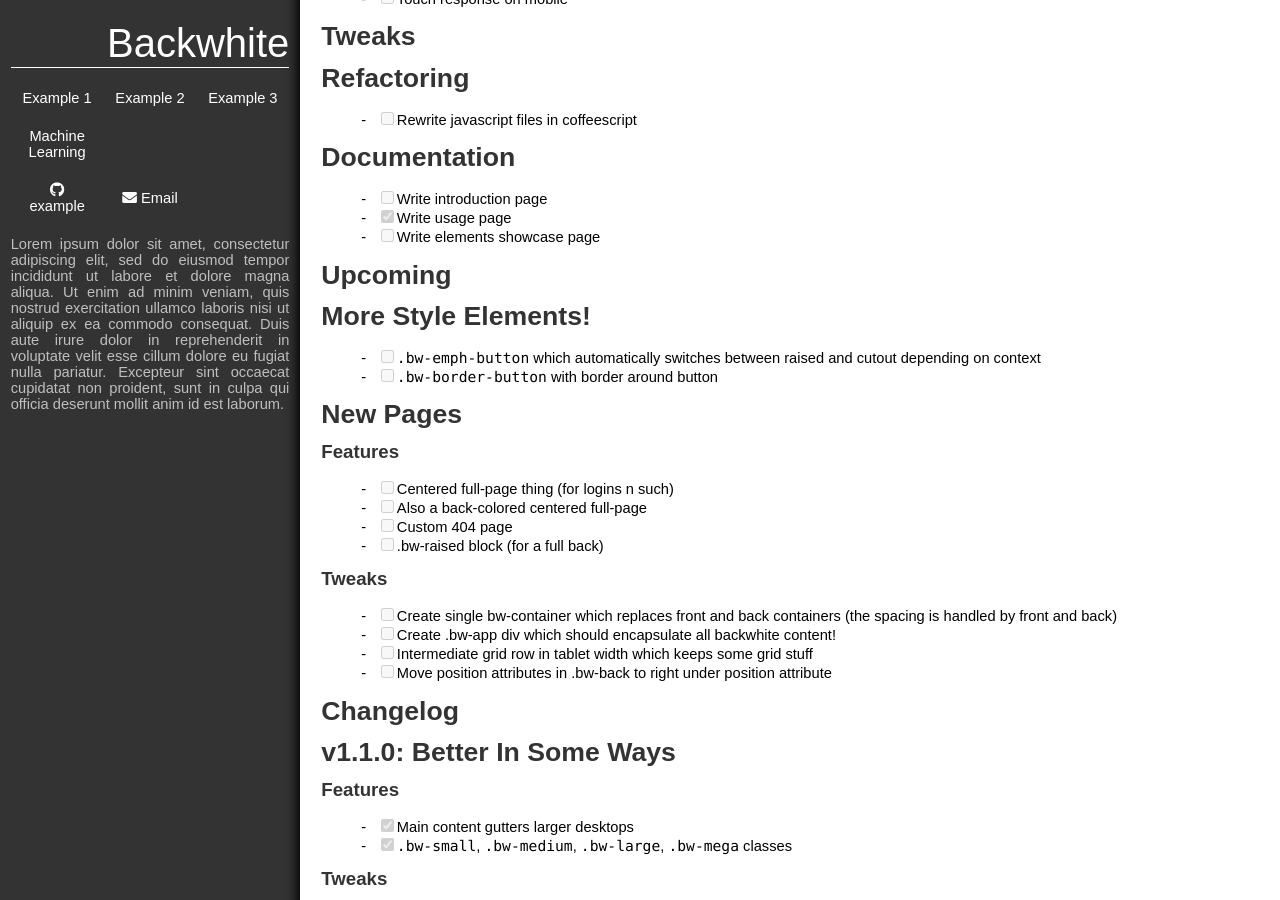
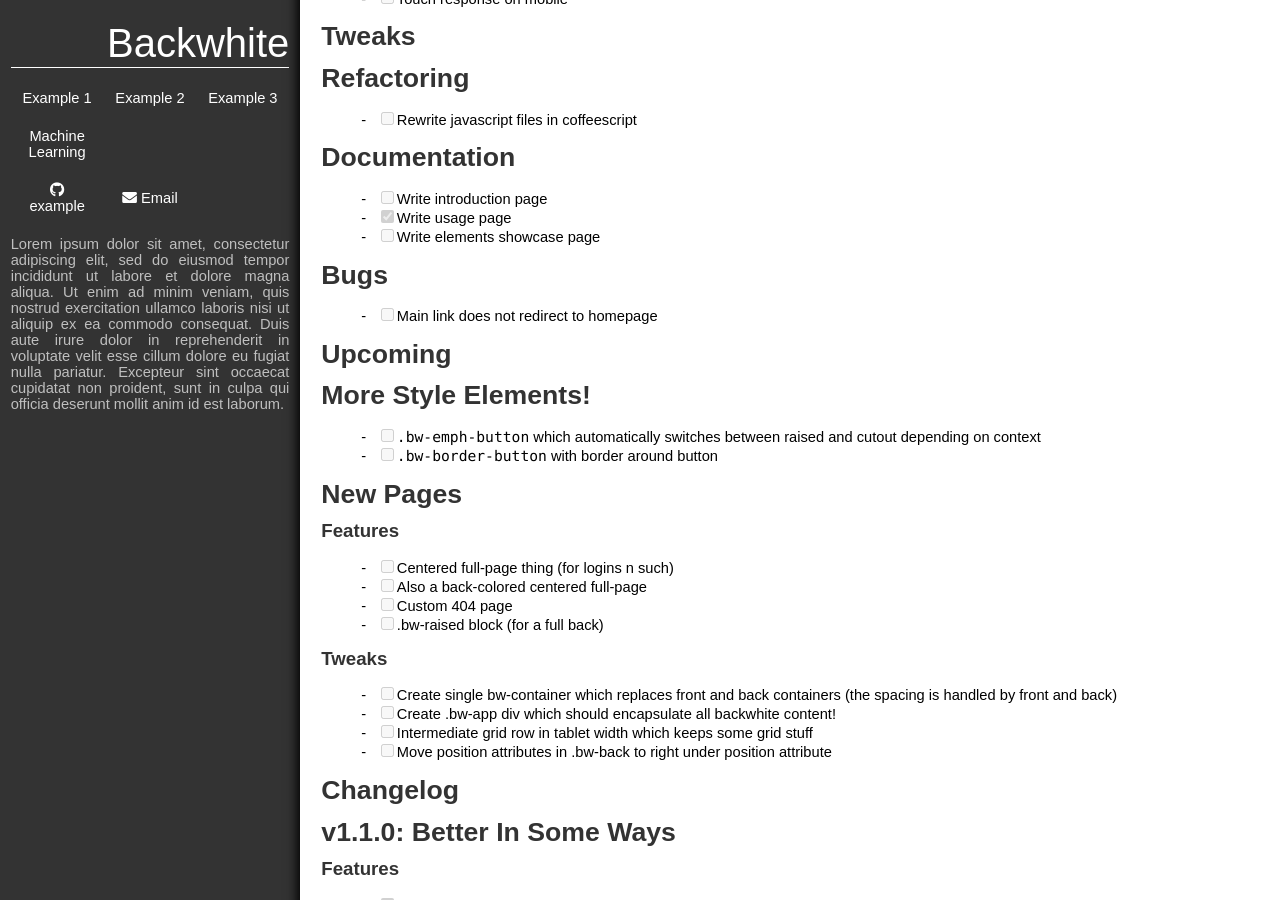
Before and after one commit to andydevs/jekyll-theme-backwhite, a Jekyll site: the page built from TODO.md, in a window 1280 px wide and 900 px high, scrolled down 419 px. Built offline with Jekyll 4.4.1, drawn with Linux system fonts in a browser that asks for light colours; our own code applies the rules of GitHub Pages for plain Markdown files.

Commit message:
Updated TODO.md

```diff
--- a/TODO.md
+++ b/TODO.md
@@ -31,6 +31,10 @@ Backlog
 - [ ] Write introduction page
 - [x] Write usage page
 - [ ] Write elements showcase page
+
+### Bugs
+
+- [ ] Main link does not redirect to homepage
 
 Upcoming
 -----------------------------------------------------------
```
